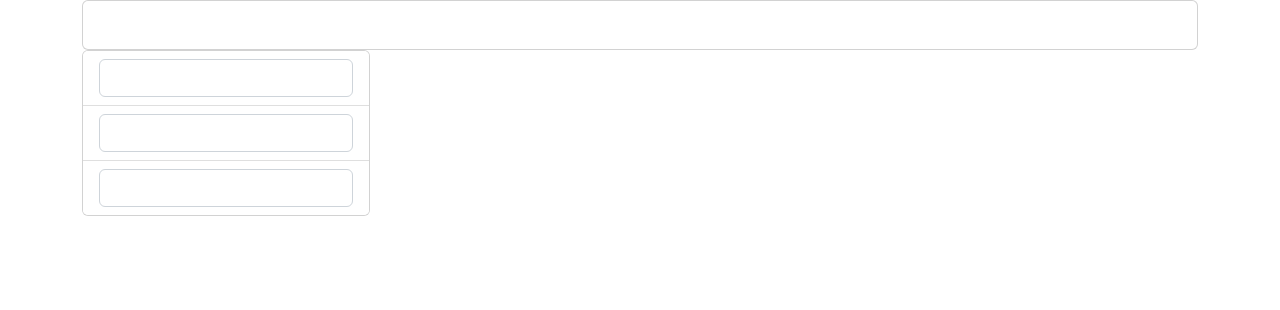
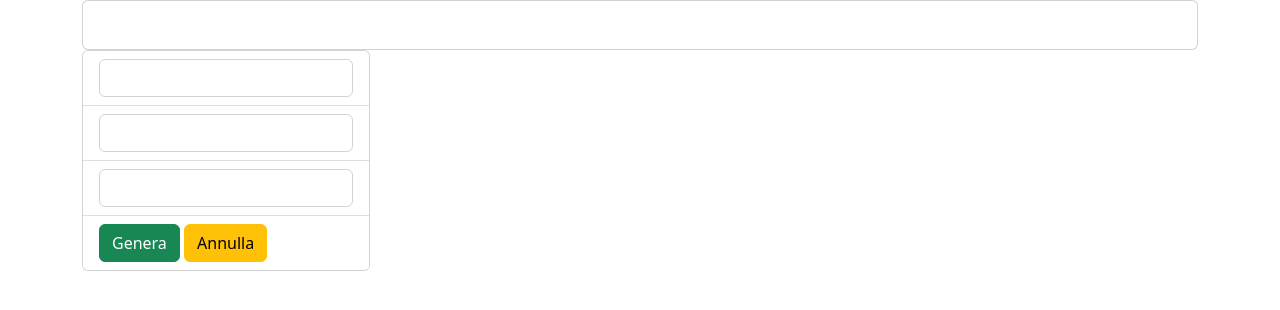
Before and after one commit to TartagliaFilippo/js-biglietto-treno-form, a plain HTML site: page index.html in a window 1280 px wide. Drawn offline with nearby package versions, Linux system fonts and the light colour scheme.

Commit message:
Feat buttons

```diff
--- a/index.html
+++ b/index.html
@@ -40,6 +40,10 @@
           <li class="list-group-item">
             <input id="user-age" class="form-control" type="text" />
           </li>
+          <li class="list-group-item">
+            <button id="send-text" class="btn btn-success">Genera</button>
+            <button id="remove-text" class="btn btn-warning">Annulla</button>
+          </li>
         </ul>
       </div>
     </div>
--- a/js/main.js
+++ b/js/main.js
@@ -35,3 +35,7 @@ document.getElementById("ticket-discount").innerHTML =
 const userName = document.getElementById("user-name");
 const userKm = document.getElementById("user-km");
 const userAge = document.getElementById("user-age");
+
+// DICHIARO I MIEI BOTTONI
+const sendText = document.getElementById("send-text");
+const removeText = document.getElementById("remove-text");
```
